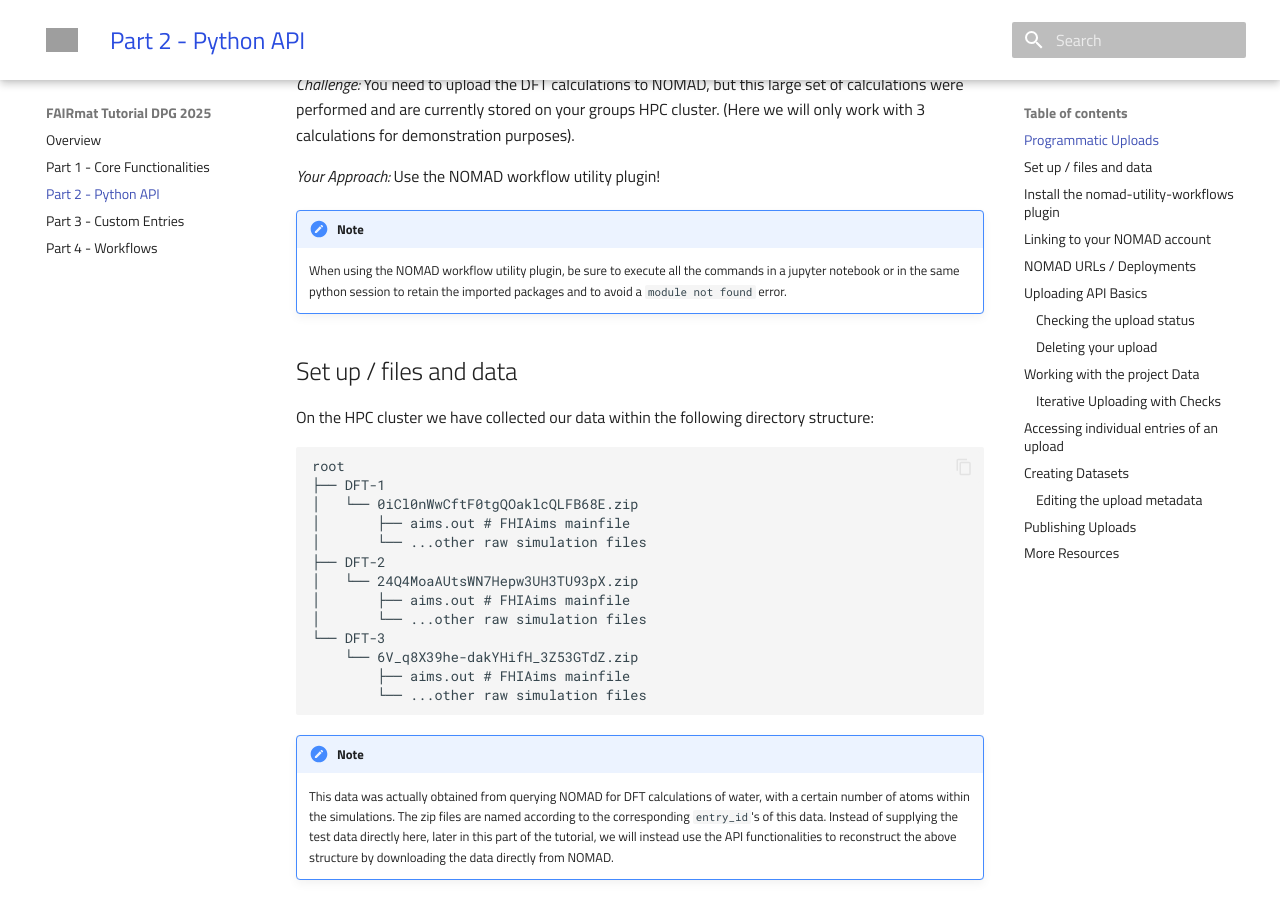
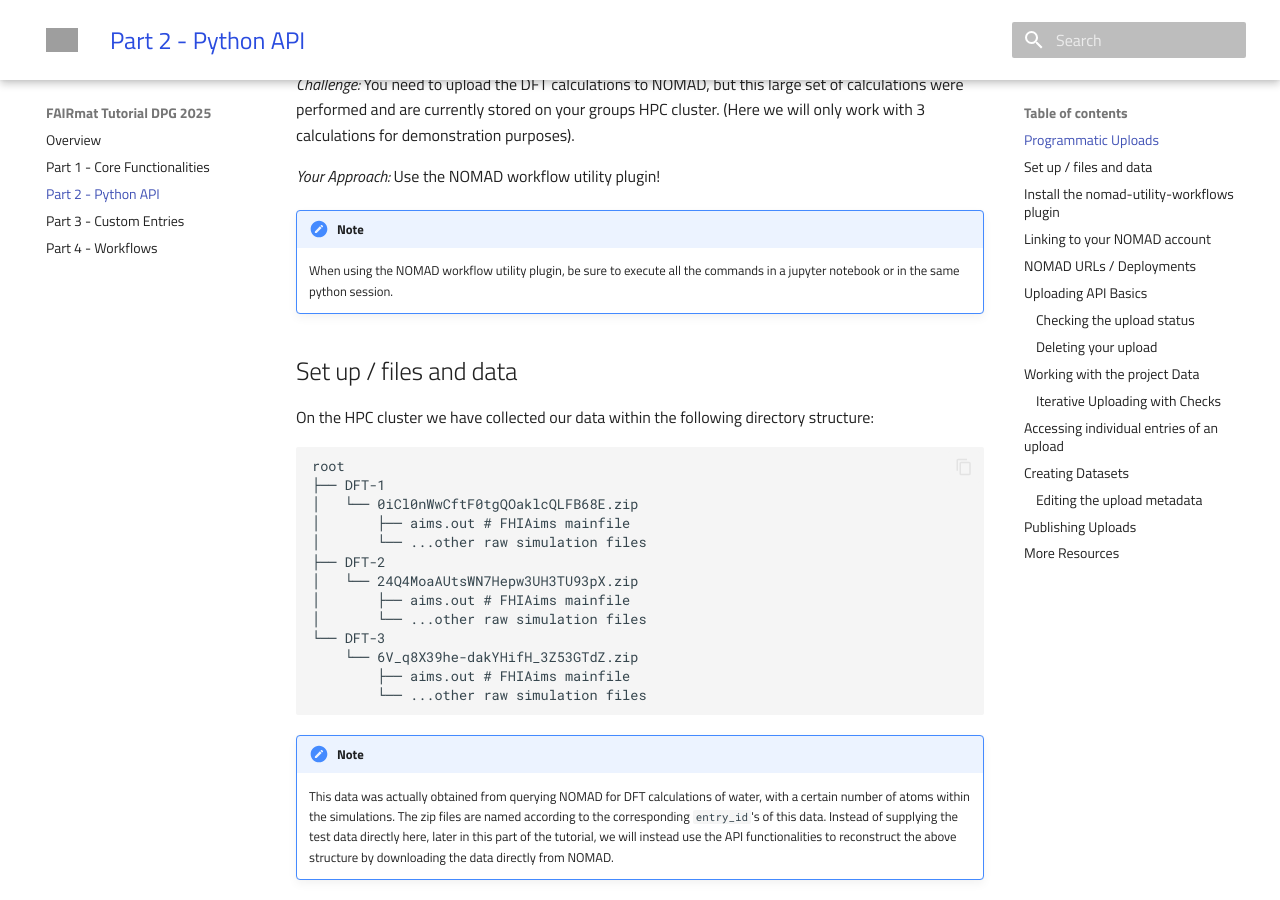
Before and after one commit to FAIRmat-NFDI/nomad-tutorial-workflows, an MkDocs documentation site: the page built from docs/api.md, in a window 1280 px wide and 900 px high, scrolled down 581 px. Built offline with MkDocs 1.6.1 and Material for MkDocs 9.7.7, drawn with Linux system fonts in a browser that asks for light colours; nearby versions of some CDN libraries; library files that are not in the unit come from our copies; grey boxes are pictures that could not be loaded.

Commit message:
cut note box

```diff
--- a/docs/api.md
+++ b/docs/api.md
@@ -15,7 +15,7 @@
 *Your Approach:* Use the NOMAD workflow utility plugin!
 
 !!! NOTE
-    When using the NOMAD workflow utility plugin, be sure to execute all the commands in a jupyter notebook or in the same python session to retain the imported packages and to avoid a `module not found` error.
+    When using the NOMAD workflow utility plugin, be sure to execute all the commands in a jupyter notebook or in the same python session.
 
 ## Set up / files and data
 
```
